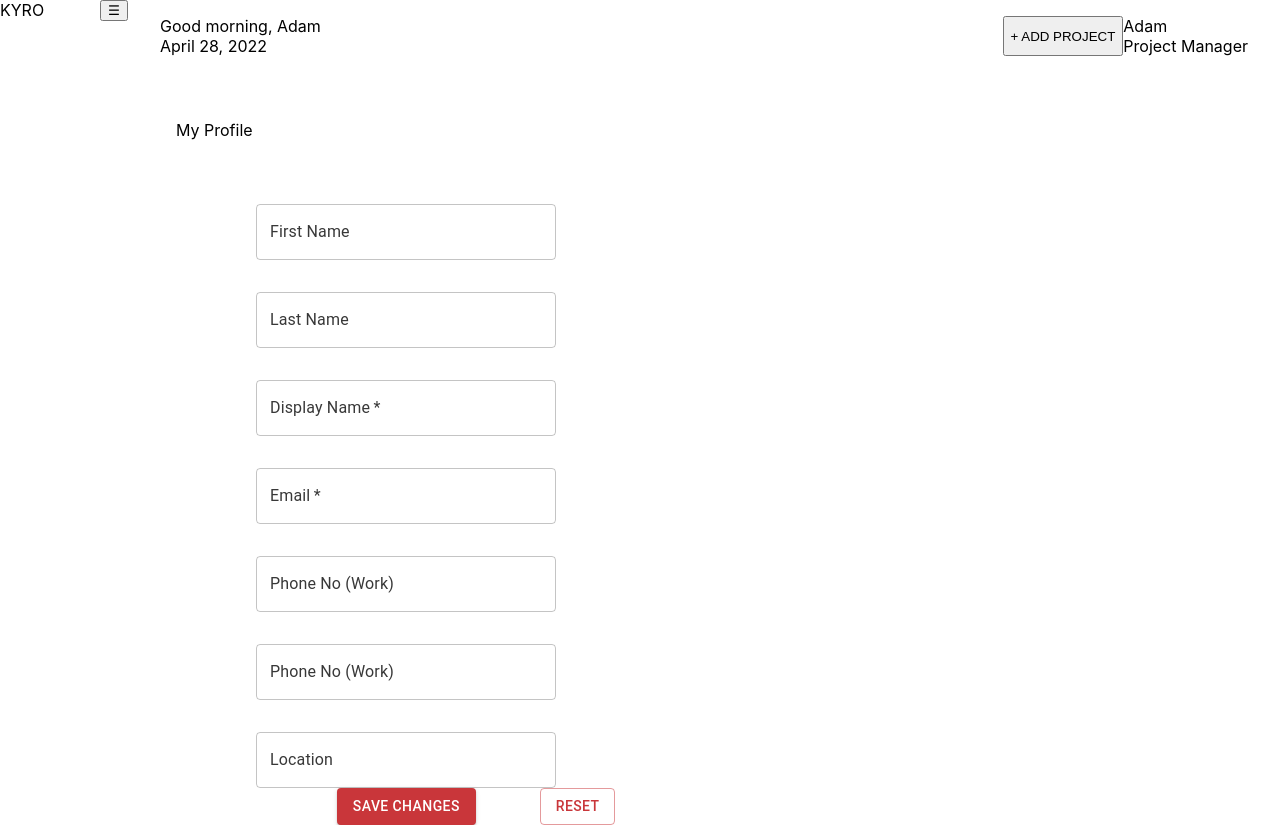
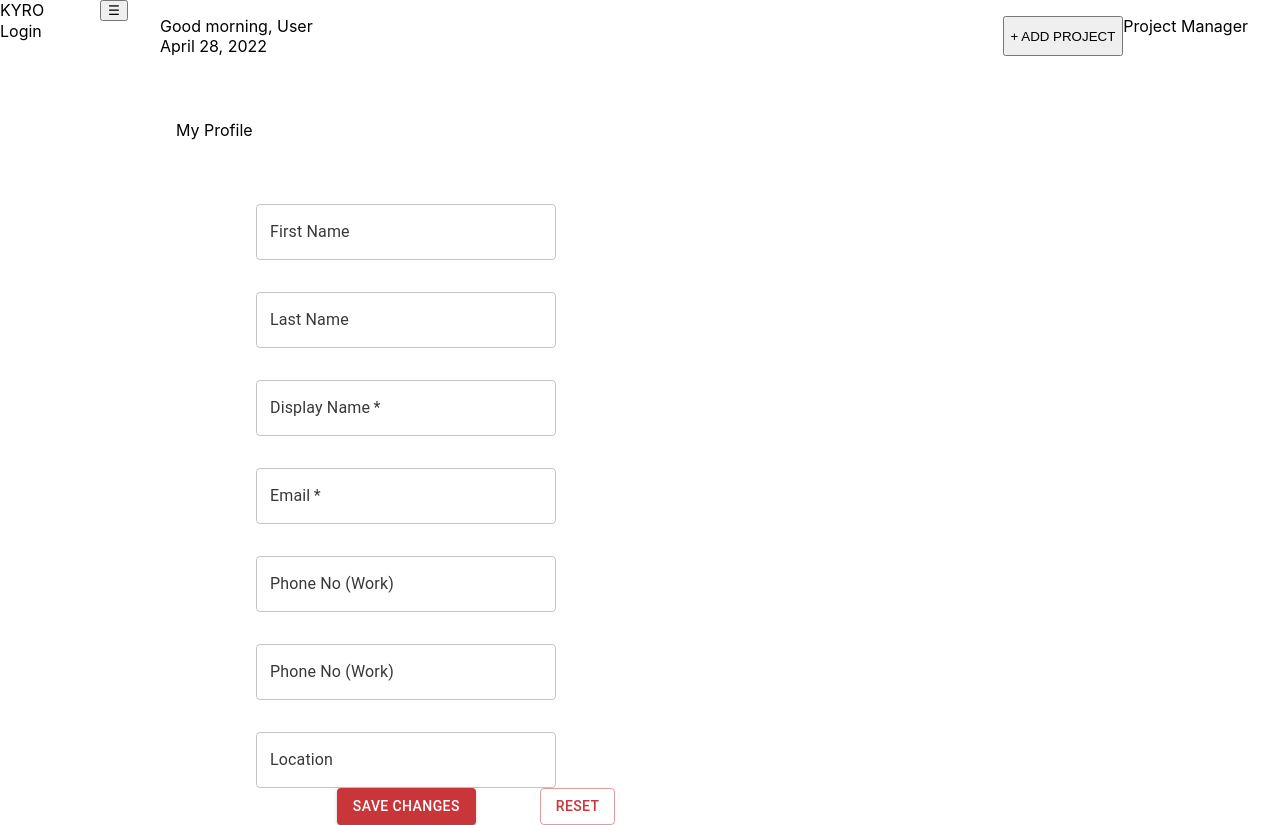
Before and after one commit to shahul01/kriyators-form-demo, a Next.js app in the folder frontend/: page /account/details in a window 1280 px wide. Built offline with nearby package versions, Linux system fonts and the light colour scheme; no server answers.

Commit message:
feat:fe: made topbar and sidebar user values dynamic

```diff
--- a/frontend/components/Layout/Layout.tsx
+++ b/frontend/components/Layout/Layout.tsx
@@ -1,6 +1,7 @@
 import { FC, ReactNode } from 'react';
 import Sidebar from '../Sidebar/Sidebar';
 import Topbar from '../Topbar/Topbar';
+import { useGetAccDetailsQuery } from '../../features/services/accDetails';
 import styles from './Layout.module.css';
 
 interface ILayoutProps {
@@ -8,12 +9,17 @@ interface ILayoutProps {
 }
 
 const Layout: FC<ILayoutProps> = (props) => {
+  const { data:fetchedUserData, error, isLoading } = useGetAccDetailsQuery();
 
   return (
     <div className={styles['layout-container']}>
-      <Sidebar />
+      <Sidebar
+        fetchedUserData={fetchedUserData}
+      />
       <div className={styles['main']}>
-        <Topbar />
+        <Topbar
+          fetchedUserData={fetchedUserData}
+        />
         <div className={styles['content']}>
           {props.children}
         </div>
--- a/frontend/components/Sidebar/Sidebar.tsx
+++ b/frontend/components/Sidebar/Sidebar.tsx
@@ -1,8 +1,10 @@
 import Link from 'next/link';
 import { FC, useEffect, useState } from 'react';
+import { IFormAccDetails } from '../../types/global';
 import styles from './Sidebar.module.css'
 
 interface ISidebarProps {
+  fetchedUserData: IFormAccDetails[];
 }
 
 const Sidebar: FC<ISidebarProps> = (props) => {
@@ -28,6 +30,15 @@ const Sidebar: FC<ISidebarProps> = (props) => {
         <div className={styles['bottom']}>
           {/* <Link href={styles['/']}>
           </Link> */}
+          {props.fetchedUserData?.[0] ? (
+            <div>
+              Logout
+            </div>
+          ) : (
+            <div>
+              Login
+            </div>
+          )}
 
         </div>
       </div>
--- a/frontend/components/Topbar/Topbar.tsx
+++ b/frontend/components/Topbar/Topbar.tsx
@@ -1,21 +1,24 @@
 import { FC, useEffect, useState } from 'react';
+import { IFormAccDetails } from '../../types/global';
 import styles from './Topbar.module.css';
 
 interface ITopbarProps {
+  fetchedUserData: IFormAccDetails[];
 }
 
 const Topbar: FC<ITopbarProps> = (props) => {
+  const firstName = props?.fetchedUserData?.[0]?.firstName;
 
   return (
     <div className={styles['topbar-container']}>
       <div className={styles['greet-today']}>
-        <p>Good morning, Adam</p>
+        <p>Good morning, {firstName || 'User'}</p>
         <p>April 28, 2022</p>
       </div>
       <div className={styles['btn-dropdown-container']}>
         <button>+ ADD PROJECT</button>
         <div className={styles['user-dropdown']}>
-          <p>Adam</p>
+          <p>{firstName}</p>
           <p>Project Manager</p>
         </div>
       </div>
```
Also changed, not shown: 1 other file (tests, documents, lock files or other folders).
